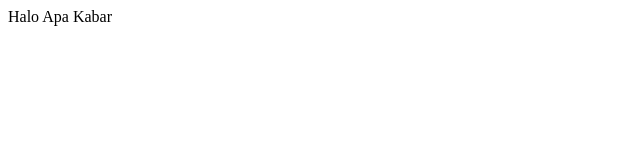
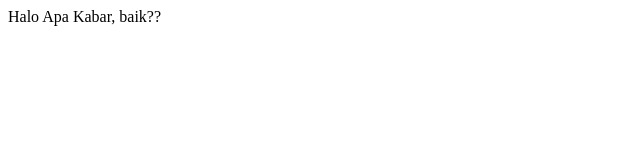
Before and after one commit to xTheWizardx/RevoU_test_day5, a plain HTML site: page index.html in a window 1280 px wide. Shown: the full height of the page, 0-640 px from the left. Drawn offline with Linux system fonts and the light colour scheme.

Commit message:
Change 3

```diff
--- a/index.html
+++ b/index.html
@@ -6,6 +6,6 @@
     <title>Document</title>
 </head>
 <body>
-    <header>Halo Apa Kabar</header>
+    <header>Halo Apa Kabar, baik??</header>
 </body>
 </html>
```
